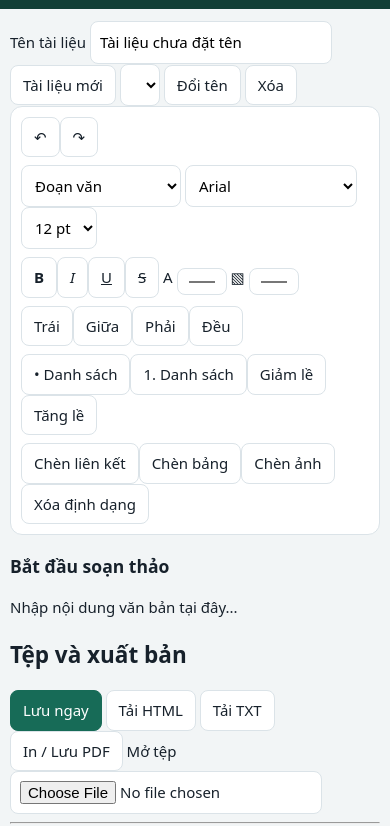
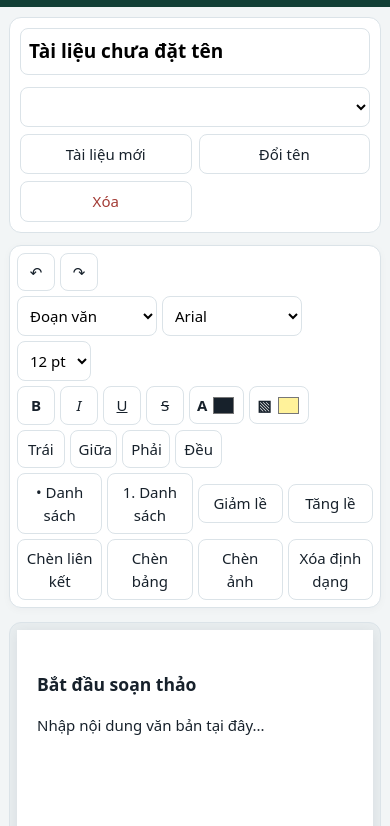
Before and after one commit to Form997/Offiice, a plain HTML site: page writer/index.html in a window 390 px wide. Shown: the part 57-883 px from the top of the page. Drawn offline with Linux system fonts and the light colour scheme.

Commit message:
style(writer): responsive document canvas and formatting toolbar

```diff
--- a/writer/style.css
+++ b/writer/style.css
@@ -1 +1,37 @@
-:root{--ink:#17212b;--muted:#64748b;--brand:#176b57;--line:#dbe3e8;--paper:#fff;--bg:#f2f5f6;--soft:#e8f2ef}*{box-sizing:border-box}body{margin:0;background:var(--bg);color:var(--ink);font:15px/1.5 system-ui,-apple-system,"Segoe UI",sans-serif}header{background:#123f36;color:#fff;padding:14px 20px;display:flex;align-items:center;justify-content:space-between;gap:12px;flex-wrap:wrap}.brand{font-weight:800;letter-spacing:.04em}.sub{opacity:.8;font-size:13px}main{max-width:1100px;margin:22px auto;padding:0 16px}.toolbar{display:flex;gap:8px;flex-wrap:wrap;background:#fff;border:1px solid var(--line);padding:10px;border-radius:12px;margin-bottom:14px}button,select,input{font:inherit}button{border:1px solid var(--line);background:#fff;border-radius:8px;padding:8px 12px;cursor:pointer;color:var(--ink)}button.primary{background:var(--brand);color:white;border-color:var(--brand)}button:hover{filter:brightness(.97)}input,select{border:1px solid var(--line);border-radius:8px;padding:9px;background:white;max-width:100%}.panel{background:white;border:1px solid var(--line);border-radius:14px;padding:16px;box-shadow:0 2px 8px #132b3610}.muted{color:var(--muted)}.status{font-size:13px;color:var(--muted);margin-left:auto;align-self:center}footer{text-align:center;color:var(--muted);padding:24px;font-size:12px}@media(max-width:600px){main{margin:12px auto;padding:0 10px}.toolbar button{flex:1}header{padding:12px 14px}}
+:root{--ink:#17212b;--muted:#64748b;--brand:#176b57;--line:#dbe3e8;--paper:#fff;--bg:#f2f5f6;--soft:#e8f2ef;--danger:#a33b35}
+*{box-sizing:border-box}
+body{margin:0;background:var(--bg);color:var(--ink);font:15px/1.5 system-ui,-apple-system,"Segoe UI",sans-serif}
+.topbar{background:#123f36;color:#fff;padding:13px 20px;display:flex;align-items:center;justify-content:space-between;gap:12px;flex-wrap:wrap}
+.brand{font-weight:800;letter-spacing:.04em}.sub{opacity:.82;font-size:13px}.top-actions{display:flex;align-items:center;gap:12px}.save-state{font-size:13px;color:#d8eee6}.save-state[data-state=error]{color:#ffd0ca}.save-state[data-state=pending]{color:#ffe8ad}
+main{max-width:1440px;margin:18px auto;padding:0 16px}
+button,select,input{font:inherit}
+button,.file-button{border:1px solid var(--line);background:#fff;border-radius:8px;padding:8px 11px;cursor:pointer;color:var(--ink);min-height:38px}
+button:hover,.file-button:hover{border-color:#91b7aa;background:#f8fbfa}
+button.primary{background:var(--brand);color:#fff;border-color:var(--brand)}
+button.danger{color:var(--danger)}
+input,select{border:1px solid var(--line);border-radius:8px;padding:8px;background:#fff;max-width:100%;min-height:38px}
+.docbar{display:flex;align-items:center;gap:12px;margin-bottom:12px;background:#fff;border:1px solid var(--line);border-radius:12px;padding:10px}
+#docTitle{font-size:19px;font-weight:700;flex:1;min-width:160px}
+.doc-actions{display:flex;gap:7px;align-items:center;flex-wrap:wrap}
+.toolbar{display:flex;gap:7px;flex-wrap:wrap;background:#fff;border:1px solid var(--line);padding:9px;border-radius:12px;margin-bottom:14px;position:sticky;top:0;z-index:5;box-shadow:0 2px 8px #132b3608}
+.tool-group{display:flex;gap:5px;align-items:center;padding-right:7px;margin-right:2px;border-right:1px solid var(--line);flex-wrap:wrap}
+.tool-group:last-child{border:0}
+.tool-group button{min-width:38px}
+.color-tool{height:38px;display:flex;align-items:center;gap:4px;border:1px solid var(--line);border-radius:8px;padding:4px 7px;font-weight:700;cursor:pointer}
+.color-tool input{width:25px;height:25px;padding:0;border:0;min-height:0}
+.workspace{display:grid;grid-template-columns:minmax(0,1fr) 220px;gap:14px;align-items:start}
+.page-wrap{min-width:0;overflow:auto;padding:18px;background:#e8edef;border:1px solid var(--line);border-radius:12px}
+.page{background:var(--paper);width:min(100%,820px);min-height:1056px;margin:0 auto;padding:72px 76px;box-shadow:0 2px 12px #17212b12;outline:none;overflow-wrap:anywhere;line-height:1.65}
+.page:focus{box-shadow:0 2px 12px #17212b12,0 0 0 2px #176b5730}
+.page h1,.page h2,.page h3{line-height:1.25}.page table{border-collapse:collapse;width:100%;margin:12px 0}.page td,.page th{border:1px solid #8b969e;padding:7px;min-width:45px}.page img{max-width:100%;height:auto}.page blockquote{border-left:4px solid #8ab4a6;padding:8px 16px;margin:12px 0;color:#43534e;background:#f5f9f7}
+.sidepanel{background:#fff;border:1px solid var(--line);border-radius:12px;padding:14px;position:sticky;top:80px}
+.sidepanel h2{font-size:15px;margin:0 0 10px}.sidepanel button,.sidepanel .file-button{display:block;width:100%;text-align:center;margin:7px 0}
+.file-button{position:relative;overflow:hidden}.file-button input{position:absolute;inset:0;opacity:0;width:100%;cursor:pointer}
+.sidepanel hr{border:0;border-top:1px solid var(--line);margin:16px 0}
+.stats{display:grid;grid-template-columns:1fr auto;gap:5px;margin:0}.stats dt{color:var(--muted)}.stats dd{margin:0;font-weight:700;font-variant-numeric:tabular-nums}
+.hint,.muted{font-size:12px;color:var(--muted)}.hint{line-height:1.5;margin-top:14px}
+footer{text-align:center;color:var(--muted);padding:22px;font-size:12px}
+.sr-only{position:absolute;width:1px;height:1px;padding:0;margin:-1px;overflow:hidden;clip:rect(0,0,0,0);white-space:nowrap;border:0}
+@media(max-width:900px){.workspace{grid-template-columns:1fr}.sidepanel{position:static;display:grid;grid-template-columns:repeat(2,minmax(0,1fr));gap:7px}.sidepanel h2,.sidepanel hr,.stats,.hint{grid-column:1/-1}.sidepanel button,.sidepanel .file-button{margin:0}.page{min-height:850px;padding:48px 42px}}
+@media(max-width:600px){main{margin:10px auto;padding:0 9px}.topbar{padding:11px 13px}.docbar{align-items:stretch;flex-direction:column}.doc-actions{display:grid;grid-template-columns:1fr 1fr}.doc-actions select{grid-column:1/-1;grid-row:1}.toolbar{position:static;padding:7px;gap:5px}.tool-group{border:0;padding:0;margin:0}.tool-group button{flex:1;padding:7px 8px}.tool-group select{max-width:140px}.page-wrap{padding:7px}.page{min-height:70vh;padding:26px 20px;font-size:15px}.sidepanel{grid-template-columns:1fr 1fr}}
+@media print{body{background:#fff}.topbar,.docbar,.toolbar,.sidepanel,.muted,footer{display:none!important}main{max-width:none;margin:0;padding:0}.workspace{display:block}.page-wrap{padding:0;border:0;background:#fff;overflow:visible}.page{width:auto;min-height:0;margin:0;padding:0;box-shadow:none;overflow:visible}@page{size:A4;margin:20mm}}
```
